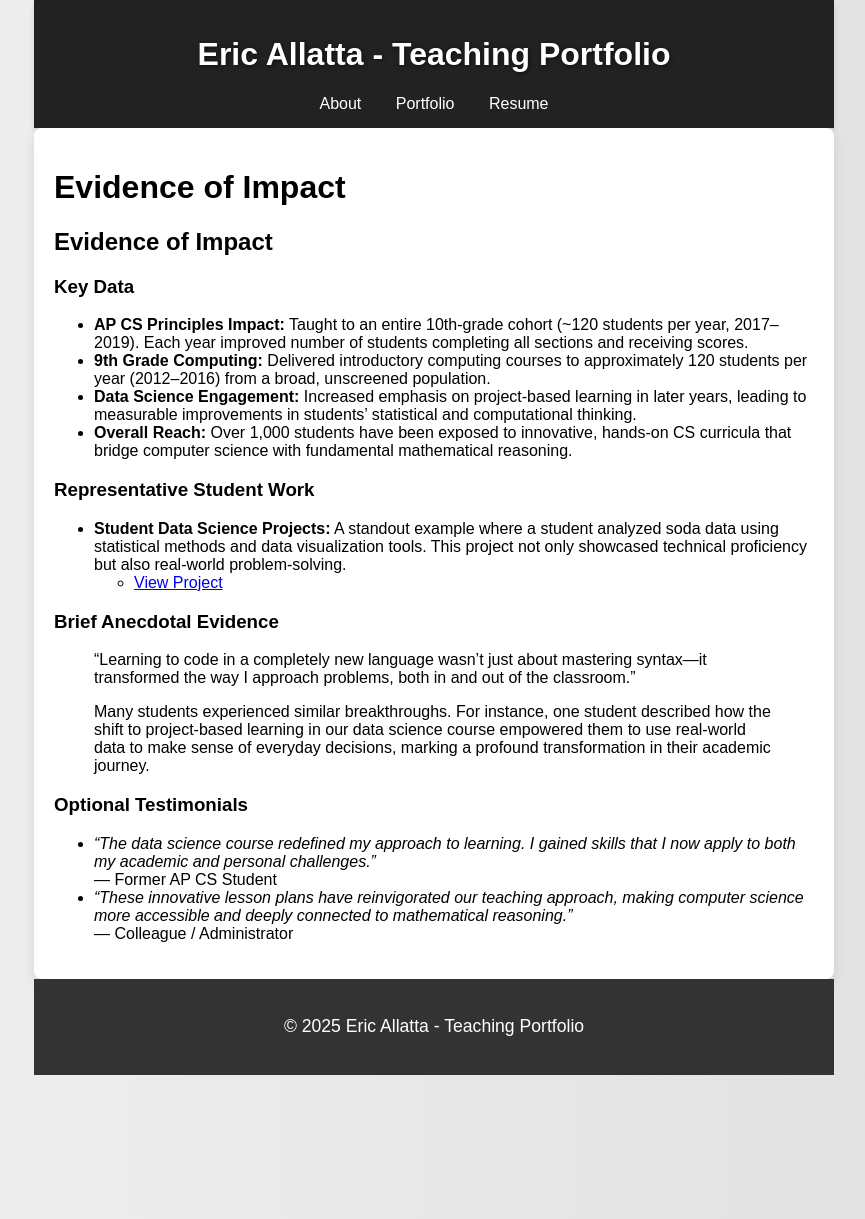
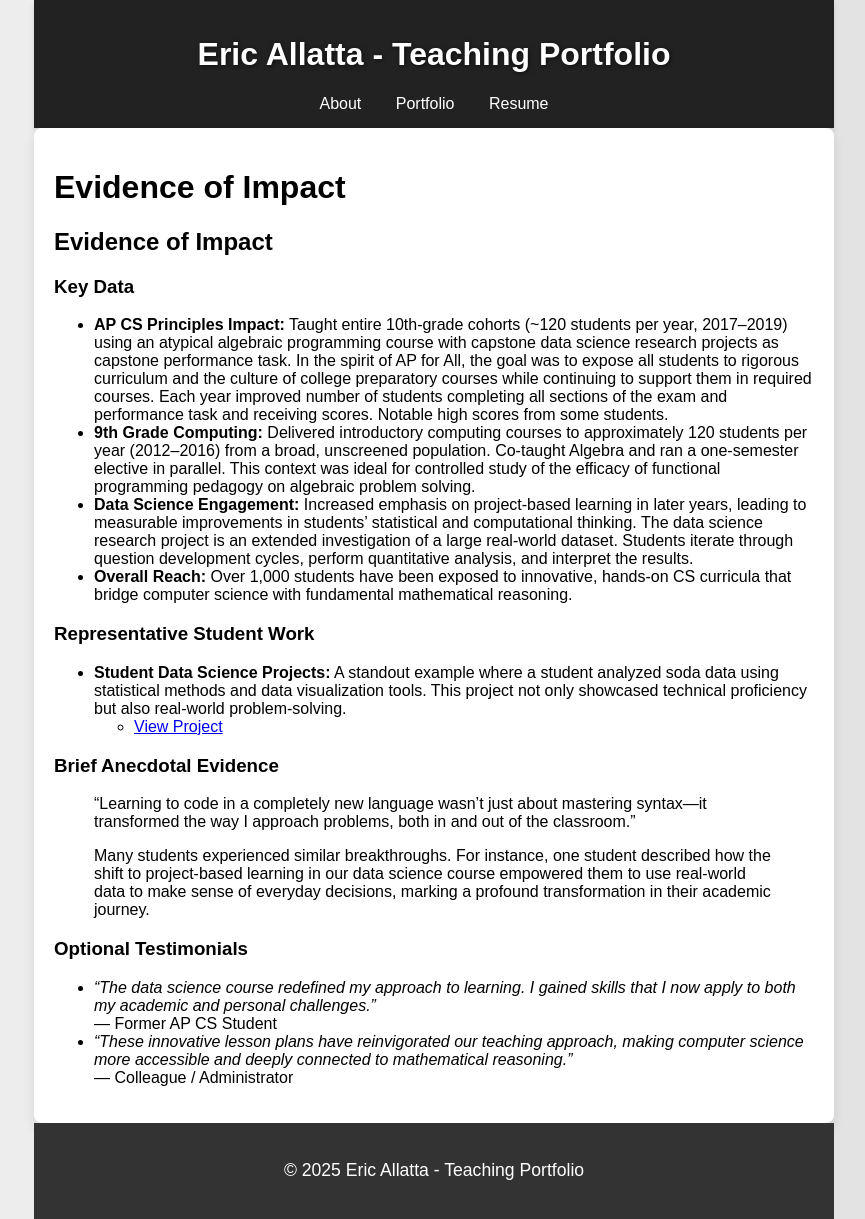
Before and after one commit to MrAllatta/teaching-portfolio, a Jekyll site: the page built from portfolio/evidence-of-impact.md, in a window 1280 px wide. Shown: the whole page, without its empty margins (206-1071 px from the left). Built offline with Jekyll 4.4.1, drawn with Linux system fonts in a browser that asks for light colours; before the commit the page ends 1075 px from its top, so only the background shows below that.

Commit message:
updated evidence statements

```diff
--- a/portfolio/evidence-of-impact.md
+++ b/portfolio/evidence-of-impact.md
@@ -6,9 +6,9 @@ title: "Evidence of Impact"
 ## Evidence of Impact
 
 ### Key Data
-- **AP CS Principles Impact:** Taught to an entire 10th-grade cohort (~120 students per year, 2017–2019). Each year improved number of students completing all sections and receiving scores.
-- **9th Grade Computing:** Delivered introductory computing courses to approximately 120 students per year (2012–2016) from a broad, unscreened population.
-- **Data Science Engagement:** Increased emphasis on project-based learning in later years, leading to measurable improvements in students' statistical and computational thinking.
+- **AP CS Principles Impact:** Taught entire 10th-grade cohorts (~120 students per year, 2017–2019) using an atypical algebraic programming course with capstone data science research projects as capstone performance task. In the spirit of AP for All, the goal was to expose all students to rigorous curriculum and the culture of college preparatory courses while continuing to support them in required courses. Each year improved number of students completing all sections of the exam and performance task and receiving scores. Notable high scores from some students.
+- **9th Grade Computing:** Delivered introductory computing courses to approximately 120 students per year (2012–2016) from a broad, unscreened population. Co-taught Algebra and ran a one-semester elective in parallel. This context was ideal for controlled study of the efficacy of functional programming pedagogy on algebraic problem solving.
+- **Data Science Engagement:** Increased emphasis on project-based learning in later years, leading to measurable improvements in students' statistical and computational thinking. The data science research project is an extended investigation of a large real-world dataset. Students iterate through question development cycles, perform quantitative analysis, and interpret the results.
 - **Overall Reach:** Over 1,000 students have been exposed to innovative, hands-on CS curricula that bridge computer science with fundamental mathematical reasoning.
 
 ### Representative Student Work
```
